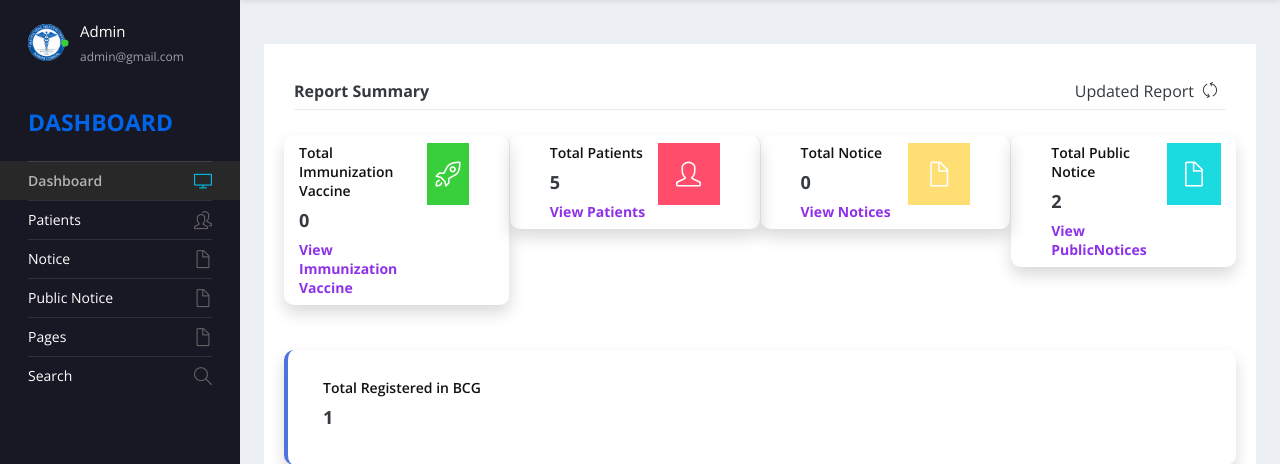
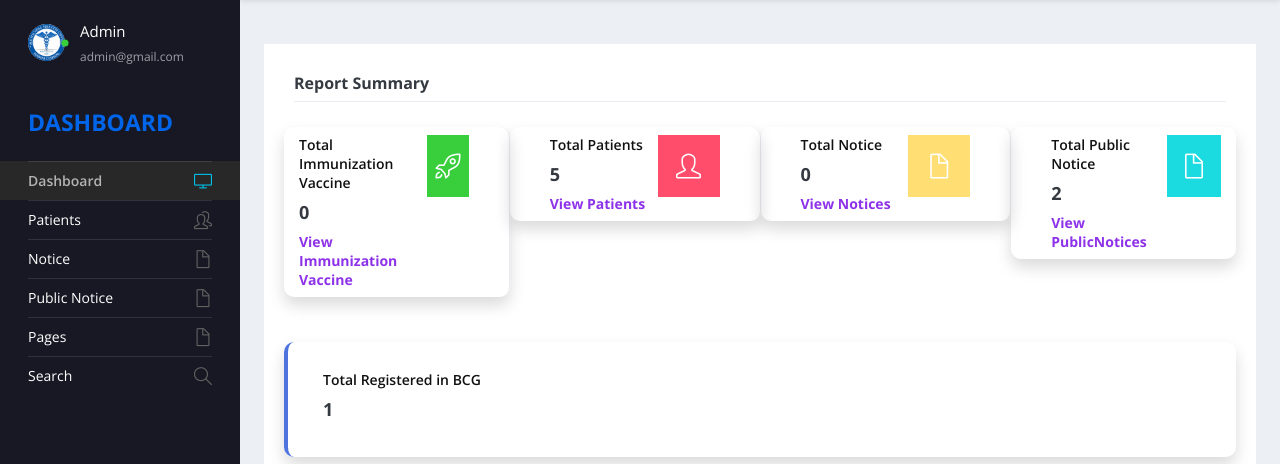
Before and after one commit to Capsproject/rhumabini, a PHP site: page /admin/dashboard.php in a window 1280 px wide. Shown: the part 70-534 px from the top of the page. Run offline with PHP 8.4, Linux system fonts and the light colour scheme; a user stored in the database is signed in; data comes from the database, SQL or seed files in the repository; data that the repository does not hold is empty.

Commit message:
dashboard "report sumary"

```diff
--- a/admin/dashboard.php
+++ b/admin/dashboard.php
@@ -116,7 +116,7 @@ if (strlen($_SESSION['sturecmsaid']==0)) {
                     <div class="row">
                       <div class="col-md-12">
                         <div class="d-sm-flex align-items-baseline report-summary-header">
-                          <h5 class="font-weight-semibold">Report Summary</h5> <span class="ml-auto">Updated Report</span> <button class="btn btn-icons border-0 p-2"><i class="icon-refresh"></i></button>
+                          <h5 class="font-weight-semibold">Report Summary</h5>
                         </div>
                       </div>
                     </div>
```
